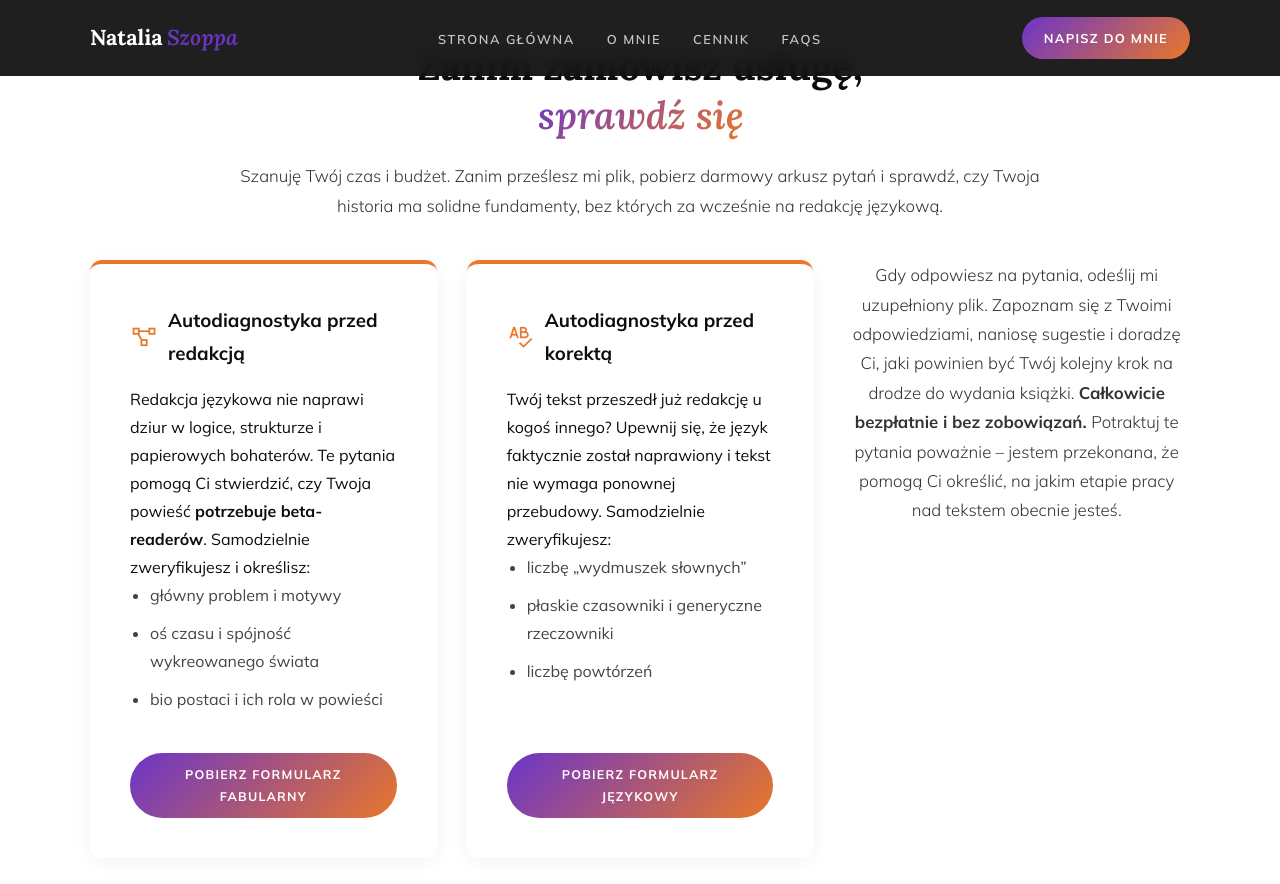
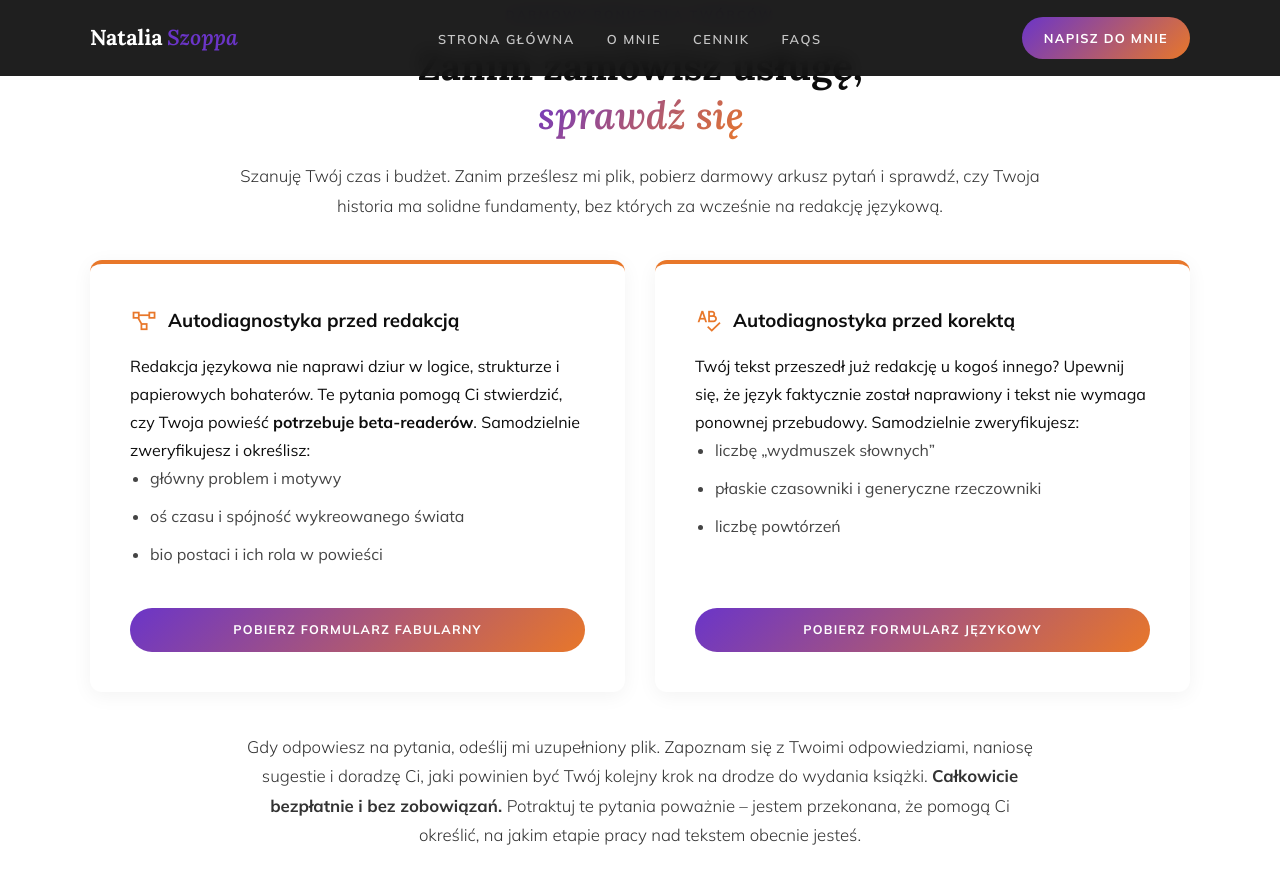
Before and after one commit to Bonnie00726/nataliaszoppa, a Jekyll site: the page built from index.html, in a window 1280 px wide and 900 px high, scrolled down 2801 px. Shown: the top 884 px of the window. Built offline with Jekyll 4.4.1, drawn with Linux system fonts in a browser that asks for light colours.

Commit message:
Update index.html

```diff
--- a/index.html
+++ b/index.html
@@ -320,11 +320,12 @@ title: Redakcja, korekta, skład
                 <!-- POPRAWKA 2: Wymuszone wyśrodkowanie przycisku i tekstu w nim -->
                 <a href="#" class="btn-primary" style="width: 100%; display: flex; justify-content: center; align-items: center; text-align: center;">Pobierz formularz językowy</a>
             </div>
+        </div> <!-- TUTAJ ZAMYKAMY KONTENER diag-grid -->
 
-             <p class="services-desc reveal delay-2" style="text-align: center; margin: 0 auto 40px auto; max-width: 800px;">
-           Gdy odpowiesz na pytania, odeślij mi uzupełniony plik. Zapoznam się z Twoimi odpowiedziami, naniosę sugestie i doradzę Ci, jaki powinien być Twój kolejny krok na drodze do wydania książki. <b>Całkowicie bezpłatnie i bez zobowiązań. </b>Potraktuj te pytania poważnie – jestem przekonana, że pomogą Ci określić, na jakim etapie pracy nad tekstem obecnie jesteś.
+        <!-- TEKST PRZENIESIONY POD KAFELKI -->
+        <p class="services-desc reveal delay-2" style="text-align: center; margin: 40px auto 40px auto; max-width: 800px;">
+            Gdy odpowiesz na pytania, odeślij mi uzupełniony plik. Zapoznam się z Twoimi odpowiedziami, naniosę sugestie i doradzę Ci, jaki powinien być Twój kolejny krok na drodze do wydania książki. <b>Całkowicie bezpłatnie i bez zobowiązań. </b>Potraktuj te pytania poważnie – jestem przekonana, że pomogą Ci określić, na jakim etapie pracy nad tekstem obecnie jesteś.
         </p>
-        </div>
     </div>
 </section>
 
```
